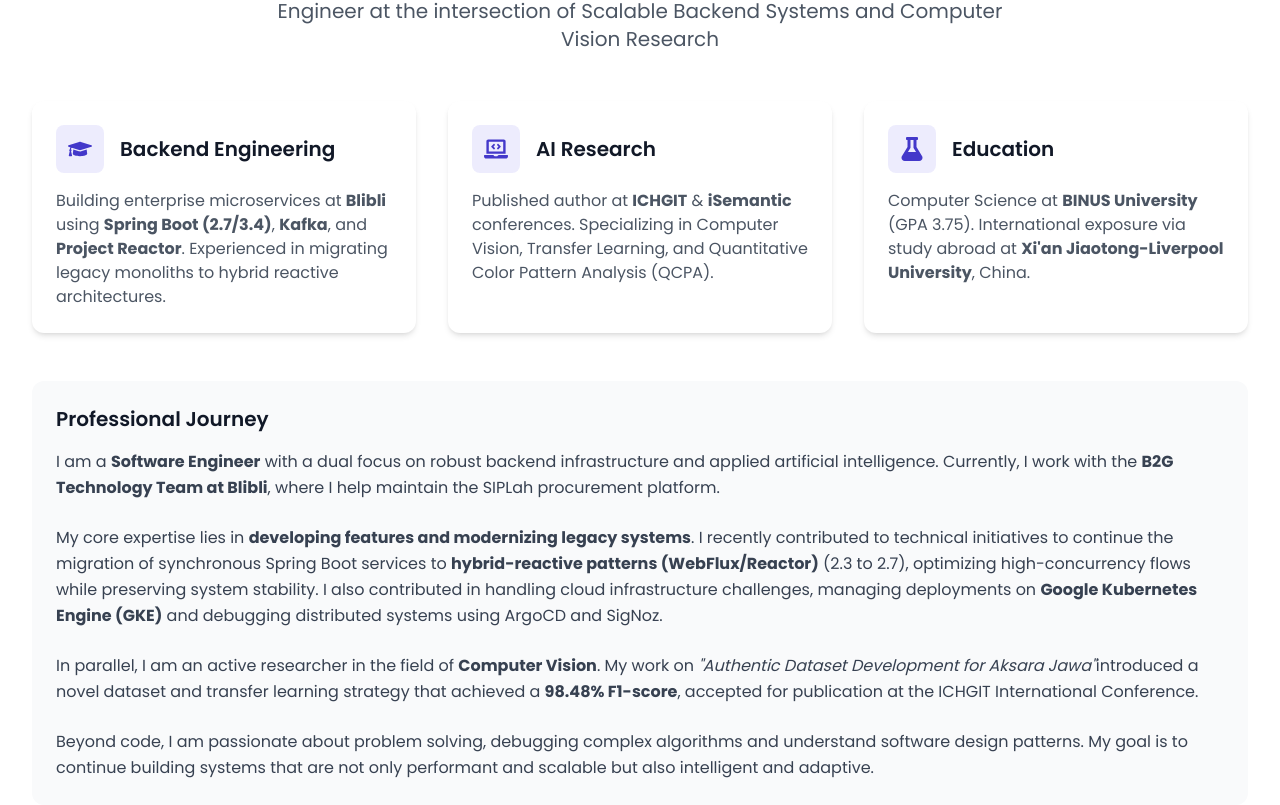
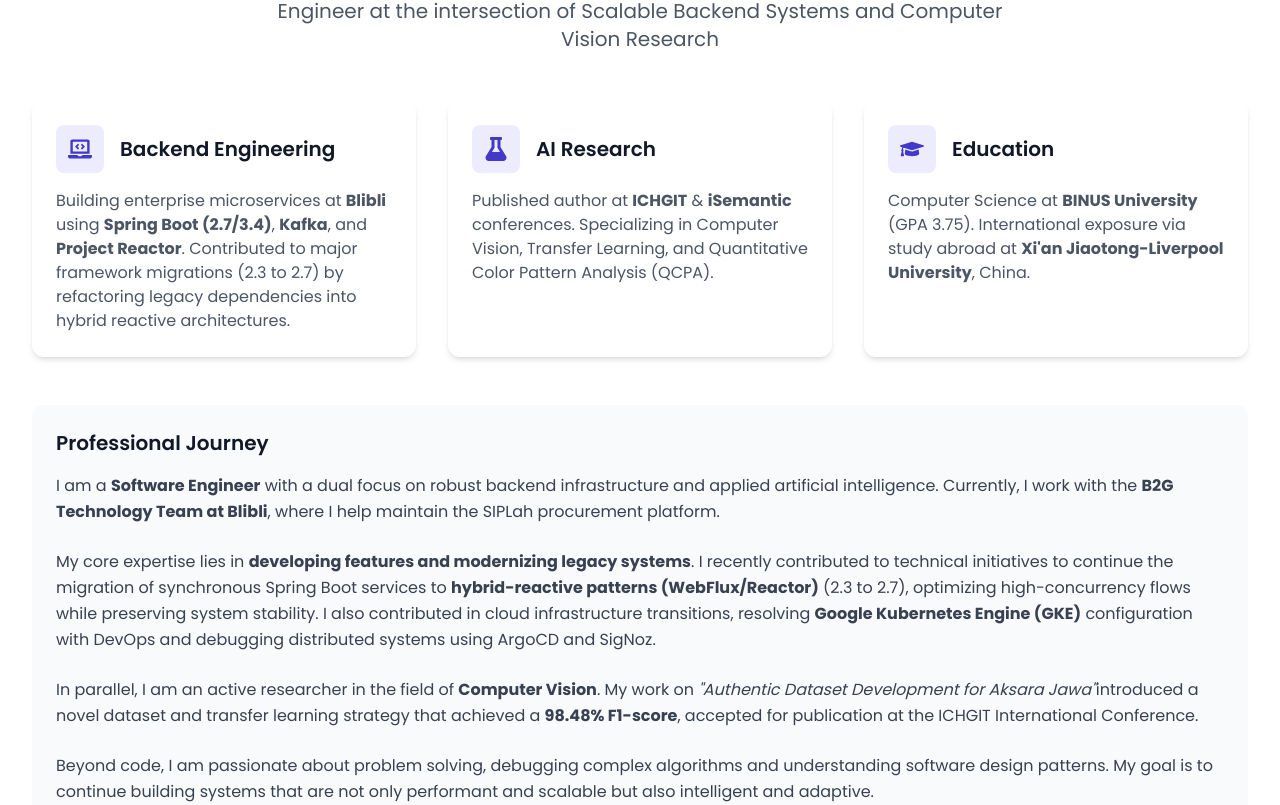
Before and after one commit to AuraKris/portfolio, a React (Vite) app: page / in a window 1280 px wide. Shown: the part 1115-1920 px from the top of the page. Built offline with nearby package versions, Linux system fonts and the light colour scheme; the HTML template or start-up script is replaced by a standard one.

Commit message:
fix wording

```diff
--- a/src/components/About.jsx
+++ b/src/components/About.jsx
@@ -35,13 +35,13 @@
           >
             <div className="flex items-center mb-4">
               <div className="bg-primary-light bg-opacity-10 p-3 rounded-lg mr-4">
-                <FaGraduationCap className="text-primary text-2xl" />
+                <FaLaptopCode className="text-primary text-2xl" />
               </div>
               <h3 className="text-xl font-semibold">Backend Engineering</h3>
             </div>
             <p className="text-gray-600">
               Building enterprise microservices at <b>Blibli</b> using <b>Spring Boot (2.7/3.4)</b>, <b>Kafka</b>, and <b>Project Reactor</b>.
-              Experienced in migrating legacy monoliths to hybrid reactive architectures.
+              Contributed to major framework migrations (2.3 to 2.7) by refactoring legacy dependencies into hybrid reactive architectures.
             </p>
           </motion.div>
 
@@ -54,7 +54,7 @@
           >
             <div className="flex items-center mb-4">
               <div className="bg-primary-light bg-opacity-10 p-3 rounded-lg mr-4">
-                <FaLaptopCode className="text-primary text-2xl" />
+                <FaFlask className="text-primary text-2xl" />
               </div>
               <h3 className="text-xl font-semibold">AI Research</h3>
             </div>
@@ -73,7 +73,7 @@
           >
             <div className="flex items-center mb-4">
               <div className="bg-primary-light bg-opacity-10 p-3 rounded-lg mr-4">
-                <FaFlask className="text-primary text-2xl" />
+                <FaGraduationCap className="text-primary text-2xl" />
               </div>
               <h3 className="text-xl font-semibold">Education</h3>
             </div>
@@ -101,7 +101,7 @@
             <p>
               My core expertise lies in <b>developing features and modernizing legacy systems</b>. I recently contributed to technical initiatives to continue the
               migration of synchronous Spring Boot services to <b>hybrid-reactive patterns (WebFlux/Reactor)</b> (2.3 to 2.7), optimizing high-concurrency flows while preserving system stability.
-              I also contributed in handling cloud infrastructure challenges, managing deployments on <b>Google Kubernetes Engine (GKE)</b> and debugging
+              I also contributed in cloud infrastructure transitions, resolving <b>Google Kubernetes Engine (GKE)</b> configuration with DevOps and debugging
               distributed systems using ArgoCD and SigNoz.
             </p>
             <p>
@@ -110,7 +110,7 @@
               ICHGIT International Conference.
             </p>
             <p>
-              Beyond code, I am passionate about problem solving, debugging complex algorithms and understand software design patterns.
+              Beyond code, I am passionate about problem solving, debugging complex algorithms and understanding software design patterns.
               My goal is to continue building systems that are not only performant and scalable but also intelligent and adaptive.
             </p>
           </div>
--- a/src/components/Footer.jsx
+++ b/src/components/Footer.jsx
@@ -69,7 +69,7 @@
               Projects
             </Link>
             <a
-              href="./ATS_CV.pdf"
+              href="./ATS_CV_Final.pdf"
               target="_blank"
               rel="noopener noreferrer"
               className="text-gray-400 hover:text-white text-sm transition-colors"
--- a/src/components/Hero.jsx
+++ b/src/components/Hero.jsx
@@ -53,7 +53,7 @@
               <a href="mailto:aurakristian.20@gmail.com" className="text-gray-700 hover:text-primary transition-colors" title='Gmail'>
                 <FaEnvelope size={24} />
               </a>
-              <a href="./ATS_CV.pdf" target="_blank" rel="noopener noreferrer" className="text-gray-700 hover:text-primary transition-colors" title="Download Resume">
+              <a href="./ATS_CV_Final.pdf" target="_blank" rel="noopener noreferrer" className="text-gray-700 hover:text-primary transition-colors" title="Download Resume">
                 <FaFilePdf size={24} />
               </a>
             </div>
--- a/src/components/Projects.jsx
+++ b/src/components/Projects.jsx
@@ -38,7 +38,7 @@
     {
       id: 3,
       title: 'SIPLah Microservices Migration (Blibli)',
-      description: 'Enterprise development initiative for Indonesia\'s B2G procurement platform. Contributed on the backend feature development and migration of core services from Spring Boot 2.3 to 2.7.',
+      description: 'Enterprise development initiative for Indonesia\'s B2G procurement platform. Contributed on the backend feature development and migration of core services from Spring Boot 2.3 to 2.7 and GCE to GKE Adoption(Configuration).',
       image: './blibli-architecture.png',
       tags: ['Spring Boot', 'Kafka', 'PostgreSQL', 'MongoDB', 'Microservices'],
       github: '',
```
Also changed, not shown: 2 other files (tests, documents, lock files or other folders).
